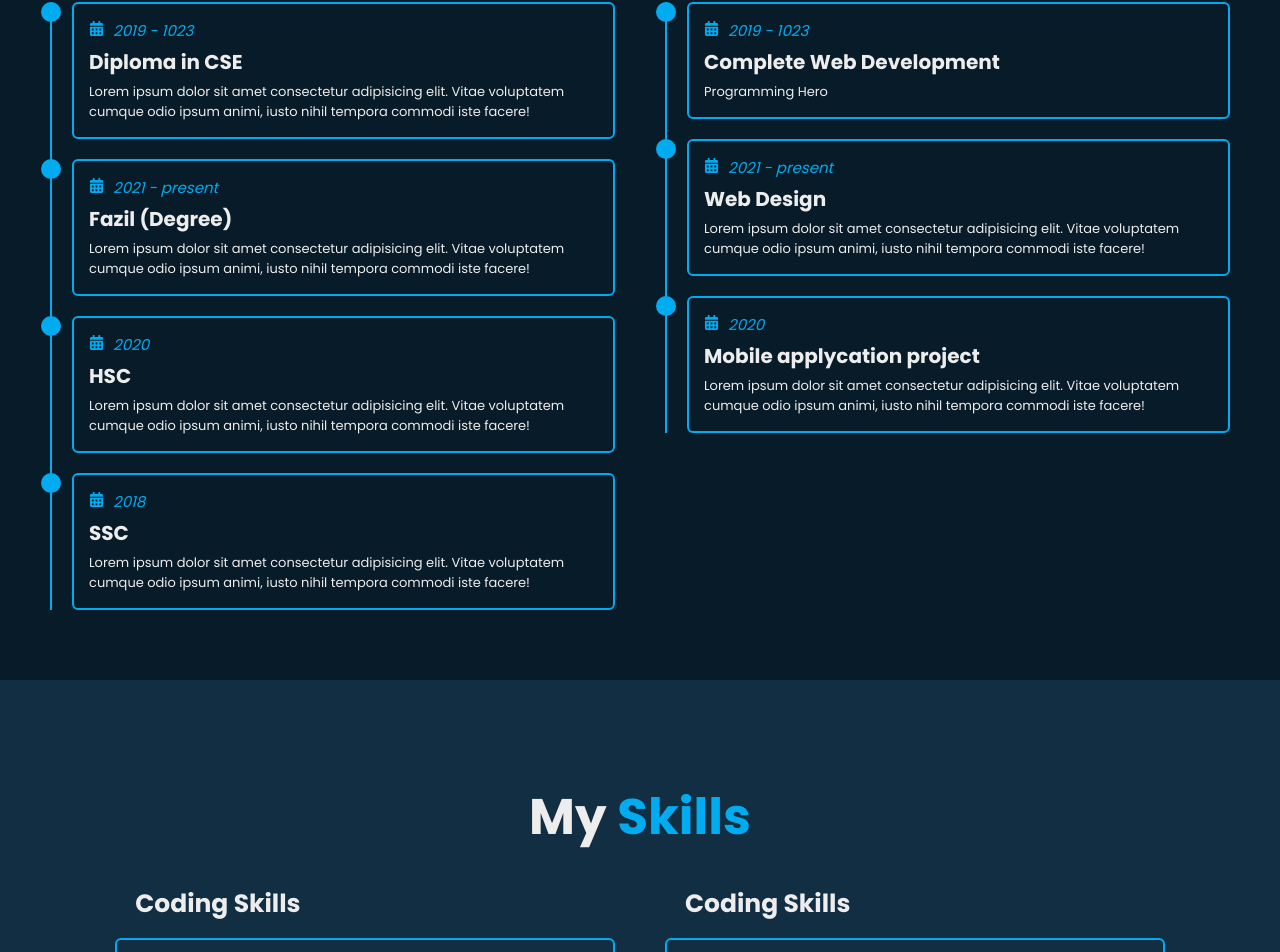
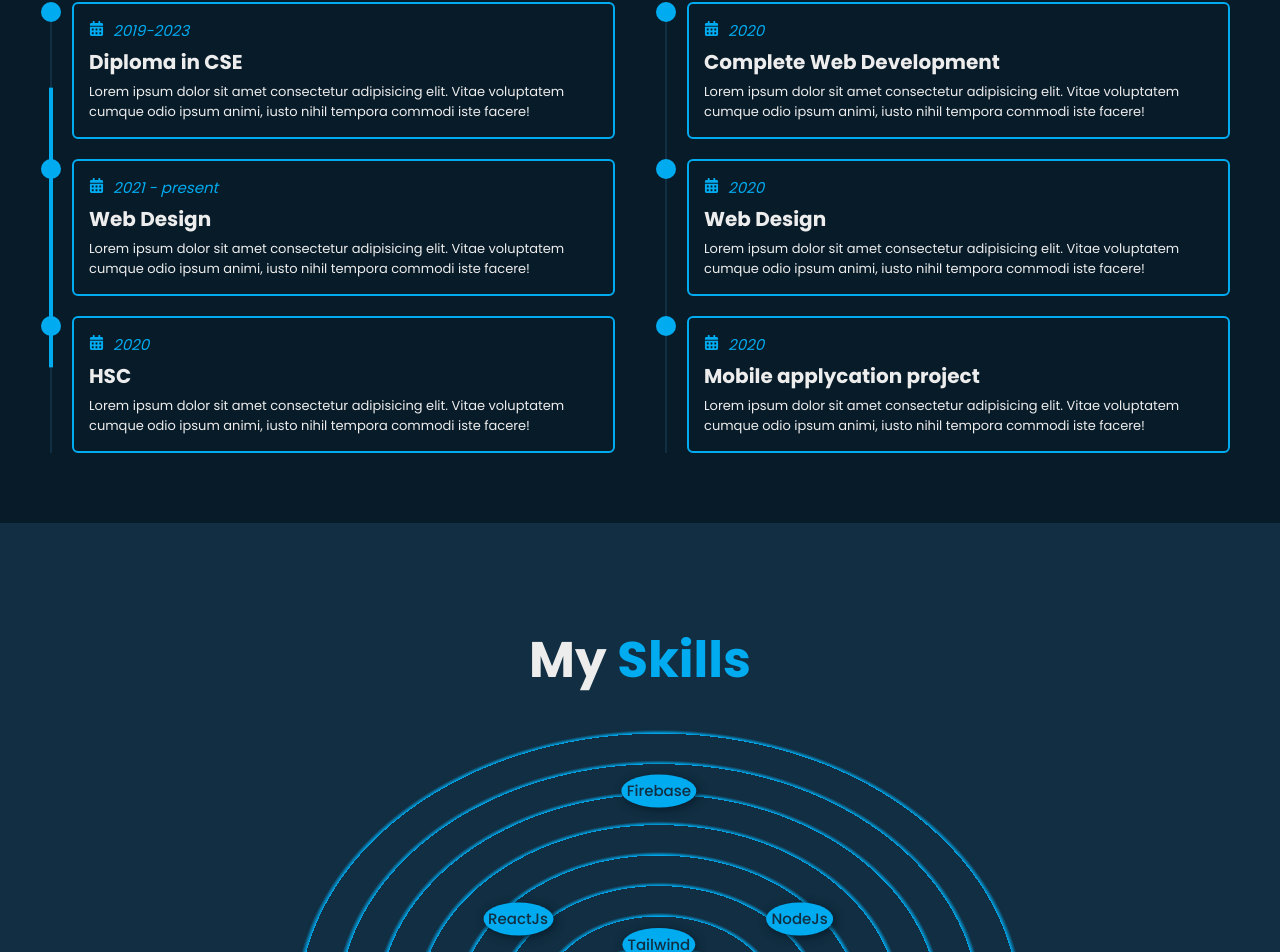
Before and after one commit to mdnazmulhasanniloy/md-nazmul-hasan-protfolio, a React (Create React App) app: page / in a window 1280 px wide. Shown: the part 1806-2758 px from the top of the page. Built offline with nearby package versions, Linux system fonts and the light colour scheme.

Commit message:
fremar motion is added

```diff
--- a/package.json
+++ b/package.json
@@ -6,6 +6,7 @@
     "@testing-library/jest-dom": "^5.17.0",
     "@testing-library/react": "^13.4.0",
     "@testing-library/user-event": "^13.5.0",
+    "framer-motion": "^10.17.12",
     "react": "^18.2.0",
     "react-dom": "^18.2.0",
     "react-icons": "^4.12.0",
--- /dev/null
+++ b/src/Components/AllSkillsShow/AllSkillsShow.css
@@ -0,0 +1,40 @@
+.skills-show{
+    display: flex;
+    position: relative;
+    justify-content: center;
+    align-items: center;
+    transform: translateX(24%);
+    border-radius: 50%;
+    height: 70vh;
+    width: 70%;
+    background:  repeating-radial-gradient(var(--main-color), var(--second-bg-color) 5px, var(--second-bg-color) 40px);
+}
+
+.web{
+    display: flex;
+    position: absolute;
+    align-items: center;
+    justify-content: center;
+    border-radius: 50%;
+    font-weight: 500;
+    padding: 1rem 2rem;
+    font-size: 2rem;
+    cursor: pointer;
+    background: var(--main-color);
+    color: var(--bg-color);
+    box-shadow:  2px 2px 10px var(--bg-color) ;
+}
+.skills-show .skill{
+    display: flex;
+    position: absolute;
+    align-items: center;
+    justify-content: center;
+    border-radius: 50%;
+    font-weight: 500;
+    padding: .5rem;
+    font-size: 1.5rem;
+    cursor: pointer;
+    background: var(--main-color);
+    color: var(--second-bg-color);
+    box-shadow:  2px 2px 10px var(--bg-color) ;
+}
--- /dev/null
+++ b/src/Components/AllSkillsShow/AllSkillsShow.jsx
@@ -0,0 +1,37 @@
+import React from 'react';
+import "./AllSkillsShow.css"
+import Skill from '../Skill/Skill';
+import { motion } from "framer-motion";
+
+const AllSkillsShow = () => {
+    return (
+        <div className="skills-show">
+            <motion.div className="web"
+                    whileHover={{scale:1.05}}
+                >Web</motion.div>
+
+                <Skill name={"Html"}  x={`-12vw`} y={`0vw`} />
+                <Skill name={"Css"}  x={`12vw`} y={`0vw`} />
+                <Skill name={"Tailwind"}  x={`-0vw`} y={`-5vw`} />
+                <Skill name={"Bootstrap"}  x={`0vw`} y={`5vw`} />
+
+                <Skill name={"ReactJs"}  x={`-11vw`} y={`-7vw`} />
+                <Skill name={"Redux"}  x={`11vw`} y={`7vw`} />
+                <Skill name={"NodeJs "}  x={`11vw`} y={`-7vw`} />
+                <Skill name={"ExpressJs "}  x={`-11vw`} y={`7vw`} />
+
+                <Skill name={"Javascript"}  x={`0vw`} y={`17vw`} />
+                <Skill name={"Firebase"}  x={`0vw`} y={`-17vw`} />
+                <Skill name={"MongoDB "}  x={`23.5vw`} y={`0vw`} />
+                <Skill name={"JWT Token "}  x={`-23.5vw`} y={`0vw`} />
+
+                {/* <Skill name={"Material Ui"}  x={`-10vw`} y={`-11vw`} />
+
+
+
+                 */}
+        </div>
+    );
+};
+
+export default AllSkillsShow;
--- /dev/null
+++ b/src/Components/Skill/Skill.jsx
@@ -0,0 +1,15 @@
+import React from 'react';
+import {motion} from "framer-motion";
+
+const Skill = ({name, x, y}) => {
+    return (
+        <motion.div className="skill"
+                    whileHover={{scale:1.05}}
+                    initial={{x:0, y:0}}
+                    whileInView={{x:x, y:y}}
+                    transition={{duration: 1.5}}
+                >{name}</motion.div>
+    );
+};
+
+export default Skill;
--- /dev/null
+++ b/src/Components/fackData.js
@@ -0,0 +1,48 @@
+
+  export  const educations =[
+        {
+            year: "2019-2023",
+            school: "",
+            degree: "Diploma in CSE",
+            description: "Lorem ipsum dolor sit amet consectetur adipisicing elit. Vitae voluptatem cumque odio ipsum animi, iusto nihil tempora commodi iste facere!"
+        },
+        {
+            year: "2021 - present",
+            school: "",
+            degree: "Web Design",
+            description: "Lorem ipsum dolor sit amet consectetur adipisicing elit. Vitae voluptatem cumque odio ipsum animi, iusto nihil tempora commodi iste facere!"
+        },
+        {
+            year: "2020",
+            school: "",
+            degree: "HSC",
+            description: "Lorem ipsum dolor sit amet consectetur adipisicing elit. Vitae voluptatem cumque odio ipsum animi, iusto nihil tempora commodi iste facere!"
+        },
+        // {
+        //     year: "2020",
+        //     school: "",
+        //     degree: "HSC",
+        //     description: "Lorem ipsum dolor sit amet consectetur adipisicing elit. Vitae voluptatem cumque odio ipsum animi, iusto nihil tempora commodi iste facere!"
+        // },
+    ];
+
+  export  const courses =[
+        {
+            year: "2020",
+            organization: "",
+            courseName: "Complete Web Development",
+            description: "Lorem ipsum dolor sit amet consectetur adipisicing elit. Vitae voluptatem cumque odio ipsum animi, iusto nihil tempora commodi iste facere!"
+        },
+        {
+            year: "2020",
+            organization: "",
+            courseName: "Web Design",
+            description: "Lorem ipsum dolor sit amet consectetur adipisicing elit. Vitae voluptatem cumque odio ipsum animi, iusto nihil tempora commodi iste facere!"
+        },
+        {
+            year: "2020",
+            organization: "",
+            courseName: "Mobile applycation project",
+            description: "Lorem ipsum dolor sit amet consectetur adipisicing elit. Vitae voluptatem cumque odio ipsum animi, iusto nihil tempora commodi iste facere!"
+        },
+    ]
--- a/src/pages/Education/Education.css
+++ b/src/pages/Education/Education.css
@@ -24,7 +24,16 @@
  }
 
  .education-column .education-box{
-    border-left: .2rem solid var(--main-color);
+   position: relative;
+    border-left: .2rem solid var(--second-bg-color);
+ }
+ .education-column .education-box .education-box-animation{
+   position: absolute;
+   top: -1;
+   left: -.3rem;
+   width: .4rem;
+   height: 100%;
+   background: var(--main-color);
  }
 
  .education-box .education-content{
--- a/src/pages/Education/Education.jsx
+++ b/src/pages/Education/Education.jsx
@@ -1,55 +1,48 @@
+import {motion, useScroll } from "framer-motion";
 import "./Education.css";
 import {FaCalendarAlt} from "react-icons/fa"
+import { courses, educations } from "../../Components/fackData";
+import { useRef } from "react";
 
 const Education = () => {
+    const ref = useRef(null);
+    const {scrollYProgress} = useScroll({
+        target: ref,
+        offset: ["start end", "start start"]
+    })
 
+
+    console.log("object", scrollYProgress)
     return (
-        <section className='education' id='education'>
+        <section  className='education' id='education'>
             <h2 className="heading">My <span>Journey</span></h2>
-            <div className="education-row">
-                <div className="education-column">
+            <div  className="education-row">
+                <div className="education-column" ref={ref}>
                     <div className="title">
                         Education
                     </div>
-                    <div className="education-box">
-                        <div className="education-content">
-                            <div className="content">
-                                <div className="year"> <i><FaCalendarAlt /></i> <i>2019 - 1023</i></div>
-                                <h3>Diploma in CSE</h3>
-                                <p>Lorem ipsum dolor sit amet consectetur adipisicing elit. Vitae voluptatem cumque odio ipsum animi, iusto nihil tempora commodi iste facere!
+                    <div className="education-box" >
+                    <motion.div className="education-box-animation"
+                    // initial={{scaleY:0}}
+                    style={{scaleY:scrollYProgress}}
+                    ></motion.div>
 
-                                </p>
-                            </div>
+
+                    {
+                        educations?.map(education=><div className="education-content">
+                        <div className="content">
+                            <div className="year"> <i><FaCalendarAlt /></i> <i>{education?.year}</i></div>
+                            <h3>{education?.degree}</h3>
+                            <p>
+                                {
+                                     education?.description
+                                }
+                            </p>
                         </div>
+                    </div>)
+                    }
 
-                        <div className="education-content">
-                            <div className="content">
-                                <div className="year"> <i><FaCalendarAlt /></i> <i>2021 - present</i></div>
-                                <h3>{`Fazil (Degree)`}</h3>
-                                <p>Lorem ipsum dolor sit amet consectetur adipisicing elit. Vitae voluptatem cumque odio ipsum animi, iusto nihil tempora commodi iste facere!
 
-                                </p>
-                            </div>
-                        </div>
-
-                        <div className="education-content">
-                            <div className="content">
-                                <div className="year"> <i><FaCalendarAlt /></i> <i>2020</i></div>
-                                <h3>{`HSC`}</h3>
-                                <p>Lorem ipsum dolor sit amet consectetur adipisicing elit. Vitae voluptatem cumque odio ipsum animi, iusto nihil tempora commodi iste facere!
-
-                                </p>
-                            </div>
-                        </div>
-                        <div className="education-content">
-                            <div className="content">
-                                <div className="year"> <i><FaCalendarAlt /></i> <i>2018</i></div>
-                                <h3>{`SSC`}</h3>
-                                <p>Lorem ipsum dolor sit amet consectetur adipisicing elit. Vitae voluptatem cumque odio ipsum animi, iusto nihil tempora commodi iste facere!
-
-                                </p>
-                            </div>
-                        </div>
                     </div>
                 </div>
 
@@ -58,35 +51,23 @@ const Education = () => {
                         Professional Courses
                     </div>
                     <div className="education-box">
-                        <div className="education-content">
-                            <div className="content">
-                                <div className="year"> <i><FaCalendarAlt /></i> <i>2019 - 1023</i></div>
-                                <h3>Complete Web Development</h3>
-                                <p>
-                                    Programming Hero
-                                </p>
-                            </div>
+
+                    {
+                        courses?.map((course, index)=><div className="education-content" key={index}>
+                        <div className="content">
+                            <div className="year"> <i><FaCalendarAlt /></i> <i>{course?.year}</i></div>
+                            <h3>{course?.courseName}</h3>
+                            <p>
+                                {
+                                     course?.description
+                                }
+                            </p>
                         </div>
+                    </div>)
+                    }
 
-                        <div className="education-content">
-                            <div className="content">
-                                <div className="year"> <i><FaCalendarAlt /></i> <i>2021 - present</i></div>
-                                <h3>Web Design</h3>
-                                <p>Lorem ipsum dolor sit amet consectetur adipisicing elit. Vitae voluptatem cumque odio ipsum animi, iusto nihil tempora commodi iste facere!
 
-                                </p>
-                            </div>
-                        </div>
 
-                        <div className="education-content">
-                            <div className="content">
-                                <div className="year"> <i><FaCalendarAlt /></i> <i>2020</i></div>
-                                <h3>Mobile applycation project</h3>
-                                <p>Lorem ipsum dolor sit amet consectetur adipisicing elit. Vitae voluptatem cumque odio ipsum animi, iusto nihil tempora commodi iste facere!
-
-                                </p>
-                            </div>
-                        </div>
 
                     </div>
                 </div>
--- a/src/pages/Home/Home.jsx
+++ b/src/pages/Home/Home.jsx
@@ -18,7 +18,7 @@ const Home = () => {
                 <h2>MERN-Stack Developer</h2>
             </div>
             <p>
-            I`m a junior full-stack developer. I made many projects, similar to single item selling sites, e-commerce, travel booking, doctor appointment booking, and more. All the projects are interactive. I`m comfortable with React JS, Node Js, Express JS, MongoDB, and the capacity to write clean and productive code.
+                As a skilled full-stack developer, I am dedicated to turning ideas into innovative web applications. Explore my latest projects and articles. Showcasing my expertise in React.js and web development.
             </p>
             <div className="btn-box">
                 <a href="#" className='btn' >Hire Me</a>
--- /dev/null
+++ b/src/pages/Skills/Skill.js
@@ -0,0 +1,49 @@
+
+
+
+
+
+export const frontEnd =[
+    {
+        title: "Html",
+        percentage: 95
+    },
+    {
+        title: "Css",
+        percentage: 90
+    },
+    {
+        title: "TailwindCss",
+        percentage: 85
+    },
+    {
+        title: "React Js",
+        percentage: 85
+    },
+    {
+        title: "Redux",
+        percentage: 70
+    },
+
+]
+
+export const backEnd =[
+    {
+        title: "Node Js",
+        percentage: 70
+    },
+
+    {
+        title: "Express Js",
+        percentage: 80
+    },
+
+    {
+        title: "MongoDB",
+        percentage: 75
+    },
+    {
+        title: "My SQL",
+        percentage: 45
+    },
+]
--- a/src/pages/Skills/Skills.css
+++ b/src/pages/Skills/Skills.css
@@ -5,6 +5,7 @@
 }
 
 .skills .skills-row{
+    margin-top: 5rem;
     display: flex;
     flex-wrap: wrap;
     gap: 5rem;
--- a/src/pages/Skills/Skills.jsx
+++ b/src/pages/Skills/Skills.jsx
@@ -1,56 +1,58 @@
 import React from 'react';
 import "./Skills.css"
-import Contact from '../Contact/Contact';
+import Contact from '../Contact/Contact'
+import AllSkillsShow from '../../Components/AllSkillsShow/AllSkillsShow';
+import { backEnd, frontEnd } from './Skill';
+import {motion} from "framer-motion"
 
 const Skills = () => {
+
+
     return (
         <>
         <section className="skills" id="skills">
             <h2 className="heading">My <span>Skills</span></h2>
+            <AllSkillsShow />
             <div className="skills-row">
                 <div className="skills-column">
-                    <h3 className="title">Coding Skills</h3>
+                    <h3 className="title">Front-end Skill</h3>
                     <div className="skills-box">
                         <div className="skills-content">
-                            <div className="progress">
-                                <h3>HTML <span>95%</span></h3>
-                                <div className="bar"><span style={{width:"95%"}}></span></div>
+
+                            {
+                                frontEnd?.map(Skill=> <div className="progress" key={Skill?.title}>
+                                <h3>{Skill?.title} <span>{Skill?.percentage}%</span></h3>
+                                <div className="bar">
+                                    <motion.span
+                                        initial={{width: 0}}
+                                        whileInView={{width: `${Skill?.percentage}%`}}
+                                        transition={{duration: 1.5}}
+                                    ></motion.span>
+                                </div>
                             </div>
-                            <div className="progress">
-                                <h3>Css <span>90%</span></h3>
-                                <div className="bar"><span style={{width:"90%"}}></span></div>
-                            </div>
-                            <div className="progress">
-                                <h3>JavaScript <span>80%</span></h3>
-                                <div className="bar"><span style={{width:"80%"}}></span></div>
-                            </div>
-                            <div className="progress">
-                                <h3>ReactJs <span>65%</span></h3>
-                                <div className="bar"><span style={{width:"65%"}}></span></div>
-                            </div>
+
+                            )
+                            }
+
                         </div>
                     </div>
                 </div>
                 <div className="skills-column">
-                    <h3 className="title">Coding Skills</h3>
+                    <h3 className="title">Back-end Skills</h3>
                     <div className="skills-box">
                         <div className="skills-content">
-                            <div className="progress">
-                                <h3>Redux <span>70%</span></h3>
-                                <div className="bar"><span style={{width:"60%"}}></span></div>
+                            {
+                                backEnd?.map(Skill=> <div className="progress" key={Skill?.title}>
+                                <h3>{Skill?.title} <span>{Skill?.percentage}%</span></h3>
+                                    <div className="bar">
+                                        <motion.span
+                                            initial={{width: 0}}
+                                            whileInView={{width: `${Skill?.percentage}%`}}
+                                            transition={{duration: 1.5}}
+                                        ></motion.span>
+                                    </div>
                             </div>
-                            <div className="progress">
-                                <h3>NodeJs <span>70%</span></h3>
-                                <div className="bar"><span style={{width:"70%"}}></span></div>
-                            </div>
-                            <div className="progress">
-                                <h3>ExpressJs <span>75%</span></h3>
-                                <div className="bar"><span style={{width:"75%"}}></span></div>
-                            </div>
-                            <div className="progress">
-                                <h3>Mongodb <span>70%</span></h3>
-                                <div className="bar"><span style={{width:"70%"}}></span></div>
-                            </div>
+                            )}
                         </div>
                     </div>
                 </div>
```
Also changed, not shown: 1 other file (tests, documents, lock files or other folders).
